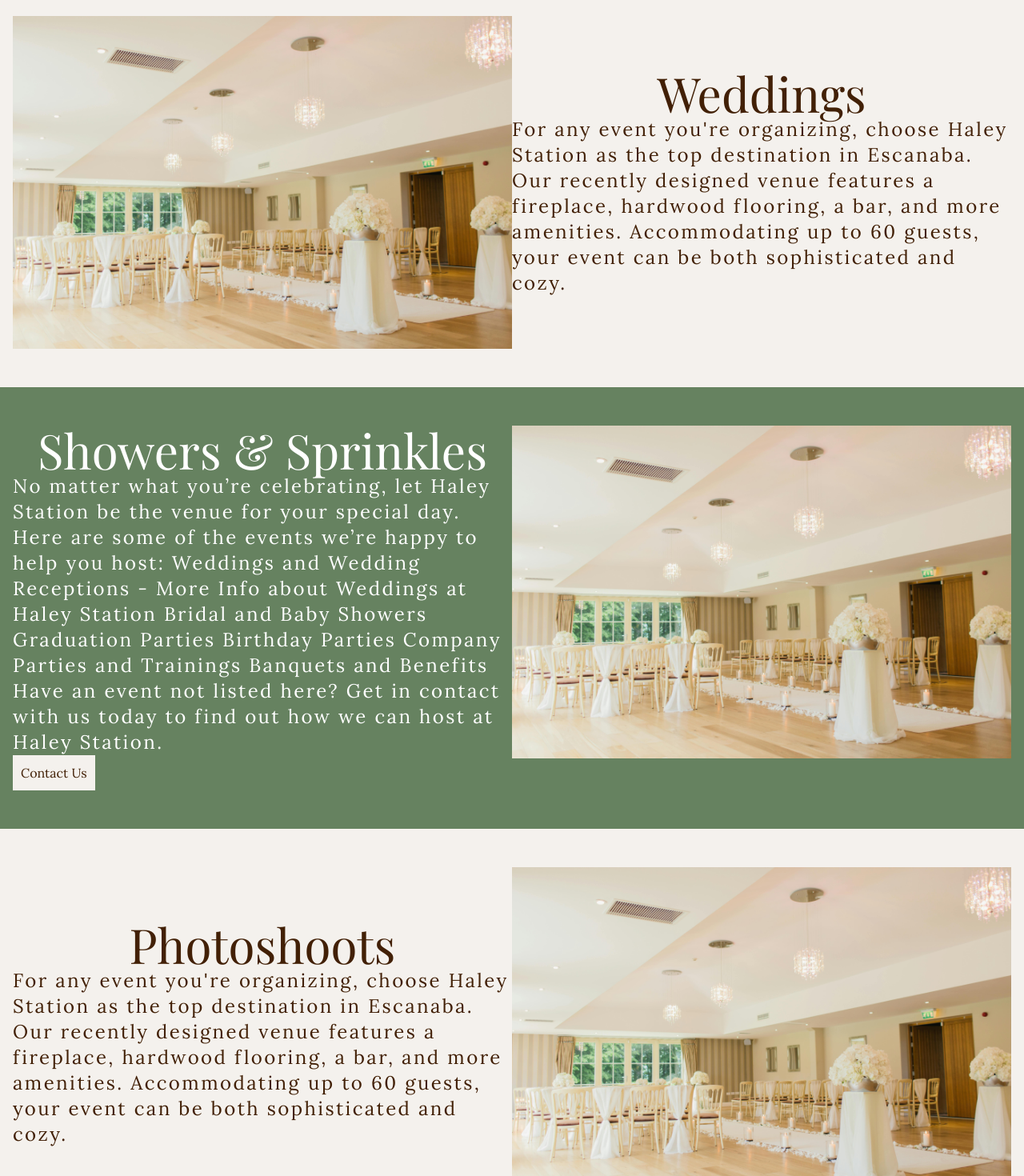
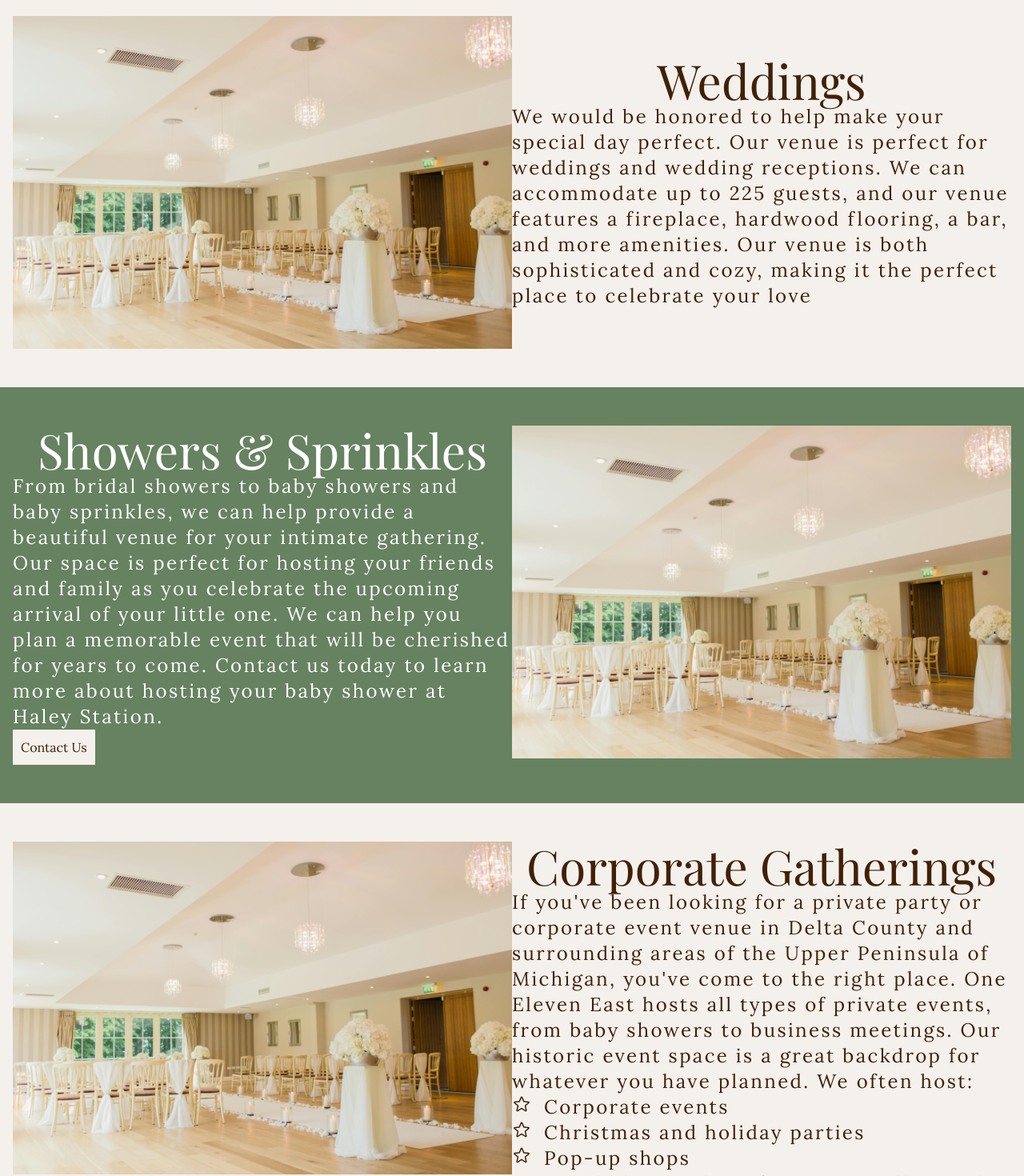
Before and after one commit to lee14k/haleystation, a Next.js app: page /Events in a window 1280 px wide. Shown: the part 540-2010 px from the top of the page at 80% size. Built offline with nearby package versions, Linux system fonts and the light colour scheme; a web font is replaced by a local one.

Commit message:
continuing copy work

```diff
--- a/pages/Events.js
+++ b/pages/Events.js
@@ -5,6 +5,7 @@
 import Image from "next/image";
 import Topbar from "@/components/Topbar";
 import Footer from "@/components/Footer";
+import { StarIcon } from "@heroicons/react/24/outline";
 const Events = () => {
   return (
     <div className="bridalone">
@@ -40,11 +41,12 @@
           </div>
           <div className={lora.className}>
             <p className="tracking-widest text-2xl">
-              For any event you're organizing, choose Haley Station as the top
-              destination in Escanaba. Our recently designed venue features a
-              fireplace, hardwood flooring, a bar, and more amenities.
-              Accommodating up to 60 guests, your event can be both
-              sophisticated and cozy.
+              We would be honored to help make your special day perfect. Our
+              venue is perfect for weddings and wedding receptions. We can
+              accommodate up to 225 guests, and our venue features a fireplace,
+              hardwood flooring, a bar, and more amenities. Our venue is both
+              sophisticated and cozy, making it the perfect place to celebrate
+              your love
             </p>
           </div>
         </div>
@@ -57,14 +59,13 @@
             </div>
             <div className={lora.className}>
               <p className="tracking-widest text-white text-2xl">
-                No matter what you’re celebrating, let Haley Station be the
-                venue for your special day. Here are some of the events we’re
-                happy to help you host: Weddings and Wedding Receptions - More
-                Info about Weddings at Haley Station Bridal and Baby Showers
-                Graduation Parties Birthday Parties Company Parties and
-                Trainings Banquets and Benefits Have an event not listed here?
-                Get in contact with us today to find out how we can host at
-                Haley Station.
+                From bridal showers to baby showers and baby sprinkles, we can
+                help provide a beautiful venue for your intimate gathering. Our
+                space is perfect for hosting your friends and family as you
+                celebrate the upcoming arrival of your little one. We can help
+                you plan a memorable event that will be cherished for years to
+                come. Contact us today to learn more about hosting your baby
+                shower at Haley Station.
               </p>
               <button className="bridalone px-2.5 py-2.5">Contact Us </button>
             </div>
@@ -75,6 +76,45 @@
         </div>
       </div>
       <div className="grid grid-cols-2 text-yellow-950 bridalone py-12 px-4">
+        <div>
+          <Image src="/stok1.jpg" width={800} height={600} />
+        </div>
+        <div className="flex justify-center items-center flex-col">
+          <div className="text-6xl ">
+            <h1 className={playfair.className}>Corporate Gatherings</h1>
+          </div>
+          <div className={lora.className}>
+            <p className="tracking-widest text-2xl">
+              If you've been looking for a private party or corporate event
+              venue in Delta County and surrounding areas of the Upper Peninsula
+              of Michigan, you've come to the right place. One Eleven East hosts
+              all types of private events, from baby showers to business
+              meetings. Our historic event space is a great backdrop for
+              whatever you have planned. We often host:
+              <ul>
+                <li className="flex gap-4">
+                  <StarIcon className="h-6 w-6" />
+                  Corporate events
+                </li>
+                <li className="flex gap-4">
+                  {" "}
+                  <StarIcon className="h-6 w-6" />
+                  Christmas and holiday parties
+                </li>
+                <li className="flex gap-4">
+                  {" "}
+                  <StarIcon className="h-6 w-6" />
+                  Pop-up shops
+                </li>
+              </ul>
+              We would love to hear from you! Call us today to chat about
+              details for your upcoming event or to arrange a private tour of
+              our venue.
+            </p>
+          </div>
+        </div>
+      </div>
+      <div className="grid grid-cols-2 text-yellow-950 green-box py-12 px-4">
         <div className="flex justify-center items-center flex-col">
           <div className="text-6xl ">
             <h1 className={playfair.className}>Photoshoots</h1>
@@ -93,7 +133,7 @@
           <Image src="/stok1.jpg" width={800} height={600} />
         </div>
       </div>
-      <Footer/>
+      <Footer />
     </div>
   );
 };
```
